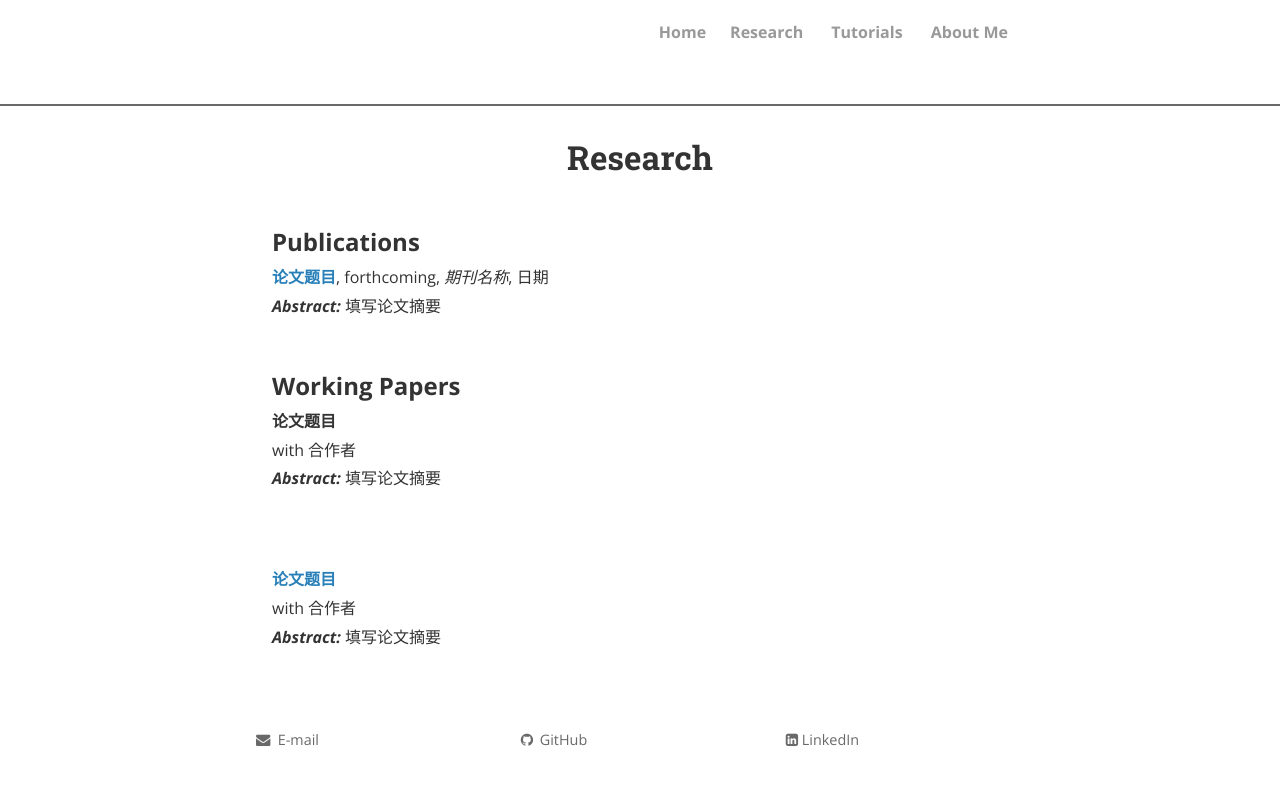
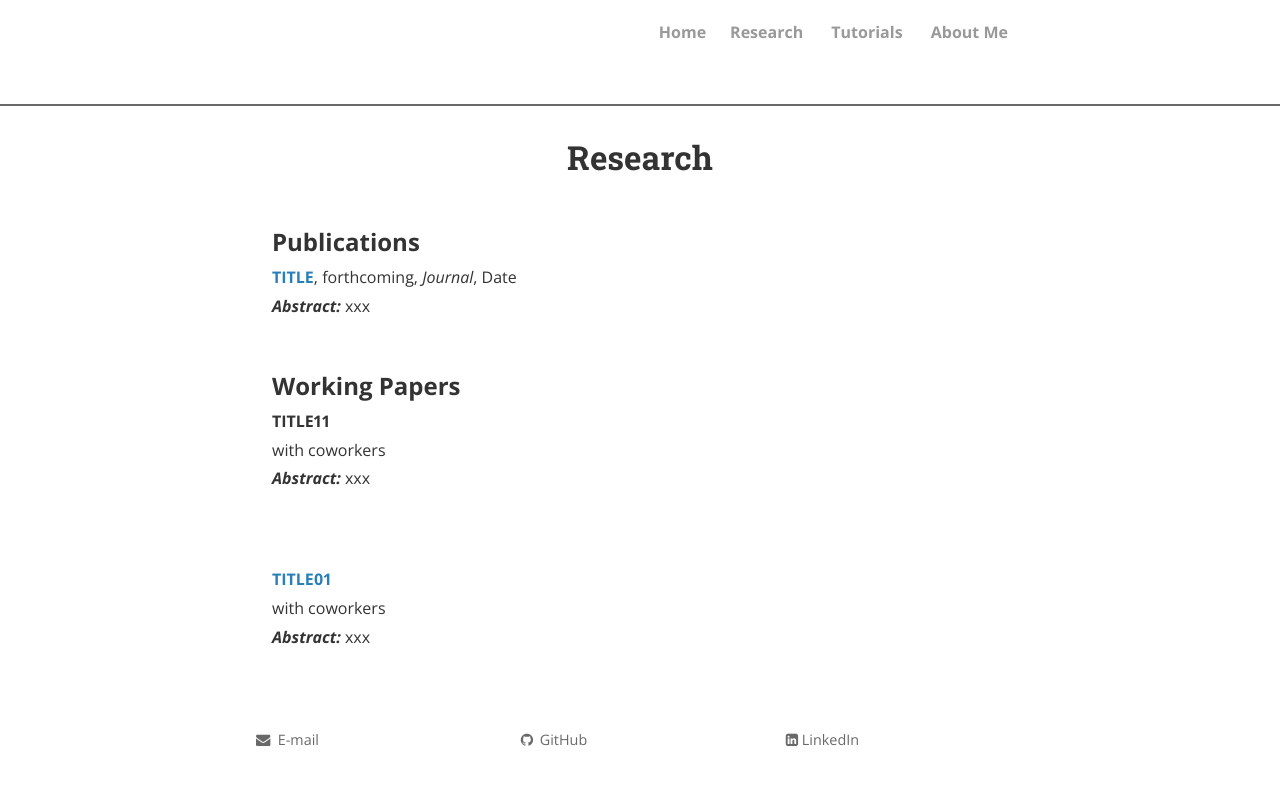
Before and after one commit to Yunga-Wu/Yunga-Wu.github.io, a Jekyll site: the page built from research.html, in a window 1280 px wide. Shown: the top 785 px of the page. Built offline with Jekyll 4.4.1, drawn with Linux system fonts in a browser that asks for light colours; nearby versions of some CDN libraries; comment, search, counter and statistics services are not loaded; a style sheet for code colours, icons or effects is not loaded.

Commit message:
Update research.html

```diff
--- a/research.html
+++ b/research.html
@@ -5,12 +5,12 @@ permalink: /research/
 ---
 
 <font size="+2"><strong> Publications</strong></font><br>
-<strong><a href="论文链接">论文题目</a></strong>, forthcoming, <i>期刊名称</i>, 日期<br>
-<p style="text-align:justify"><b><i>Abstract: </i></b>填写论文摘要</p>
+<strong><a href="paperLink">TITLE</a></strong>, forthcoming, <i>Journal</i>, Date<br>
+<p style="text-align:justify"><b><i>Abstract: </i></b>xxx</p>
 <br>
 <font size="+2"><strong> Working Papers</strong></font><br>
-<strong>论文题目</strong><br>with 合作者<br>
-<p style="text-align:justify"><b><i>Abstract: </i></b>填写论文摘要</p><br>
+<strong>TITLE11</strong><br>with coworkers<br>
+<p style="text-align:justify"><b><i>Abstract: </i></b>xxx</p><br>
 <br>
-<strong><a href="论文链接"> 论文题目</a></strong><br>with 合作者<br>
-<p style="text-align:justify"><b><i>Abstract: </i></b>填写论文摘要</p><br>
+<strong><a href="paperLink"> TITLE01</a></strong><br>with coworkers<br>
+<p style="text-align:justify"><b><i>Abstract: </i></b>xxx</p><br>
```
